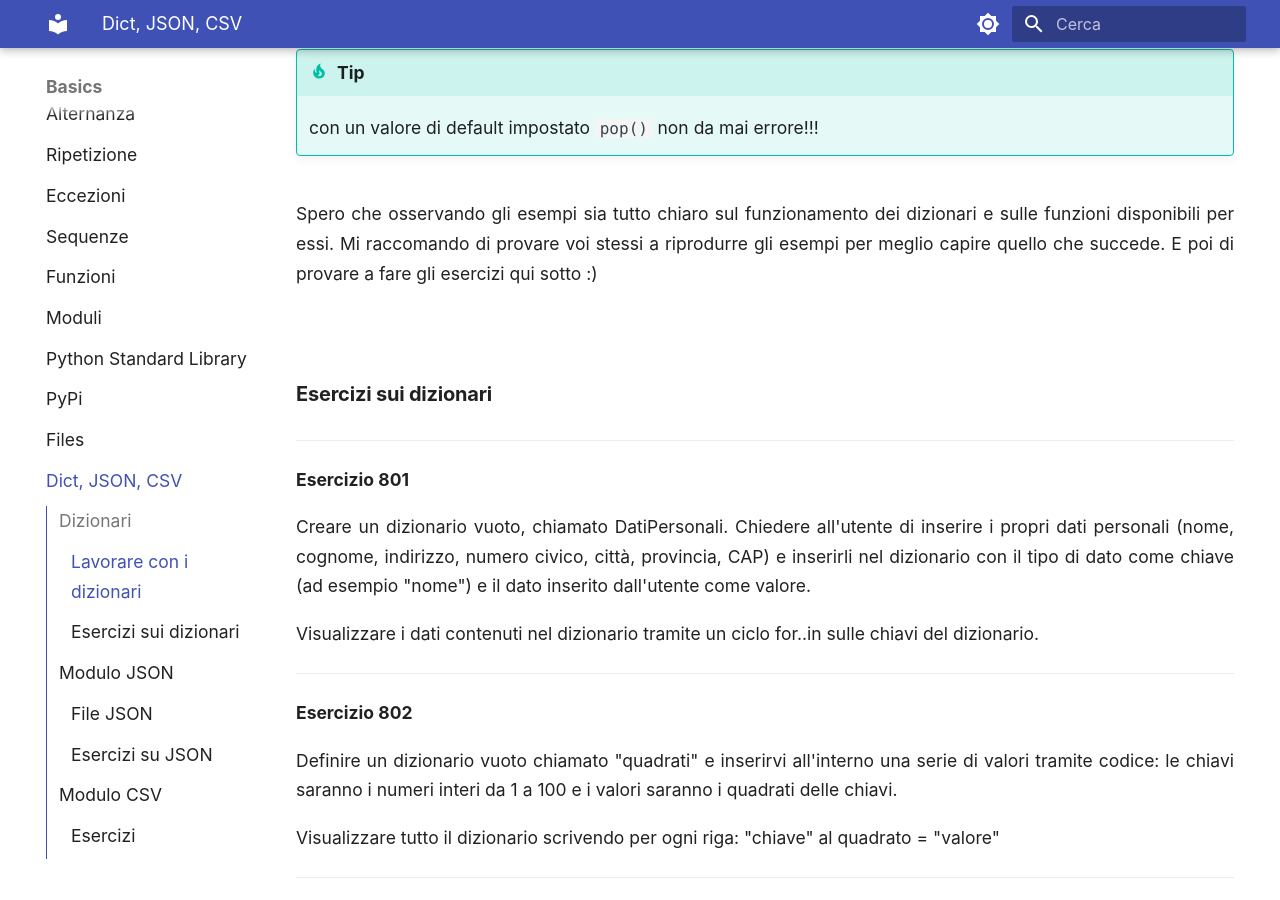
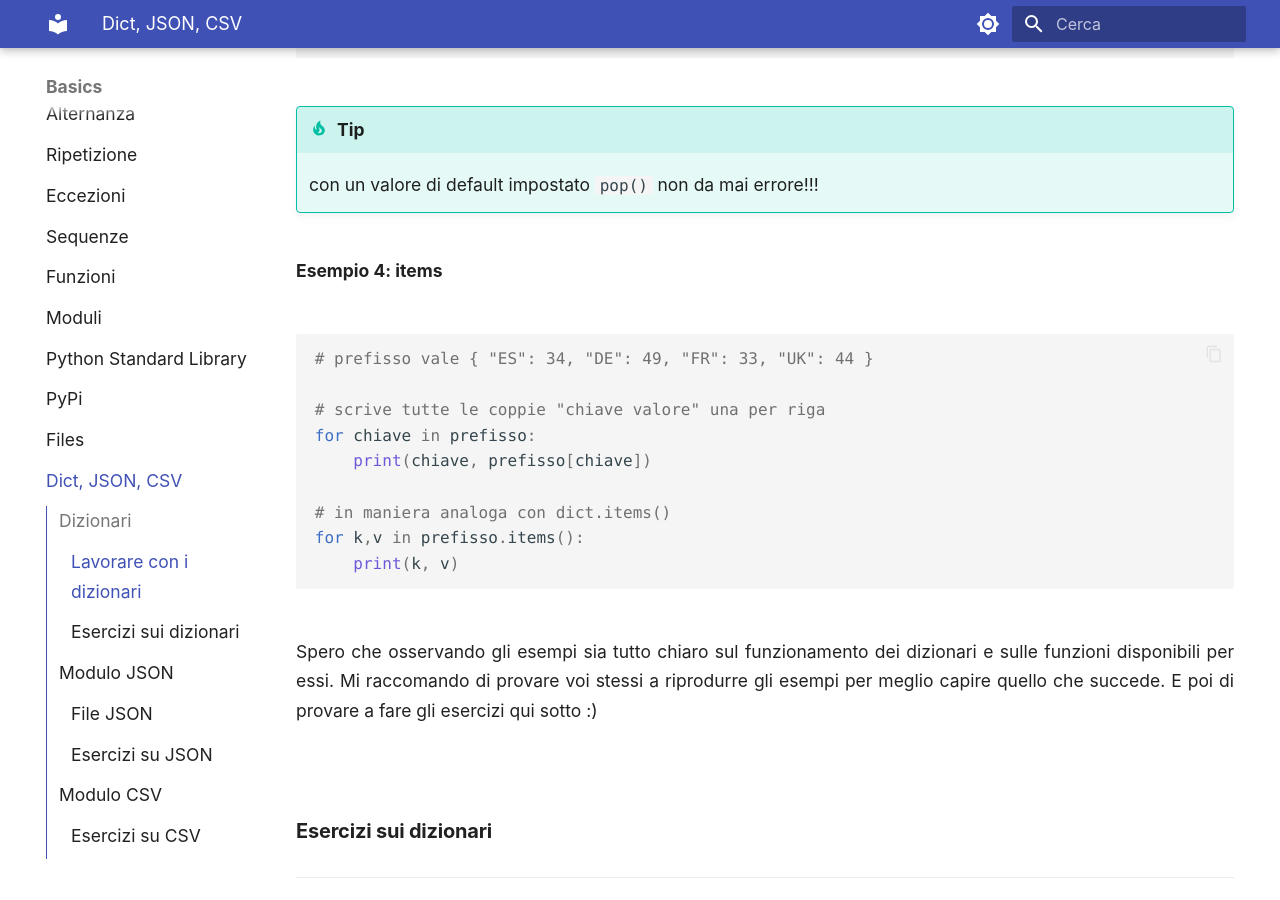
Before and after one commit to adjamhub/pyhandouts, an MkDocs documentation site: the page built from docs/basics/108_dict_json_csv.md, in a window 1280 px wide and 900 px high, scrolled down 7232 px. Built offline with MkDocs 1.6.1 and Material for MkDocs 9.7.7, drawn with Linux system fonts in a browser that asks for light colours; emoji names are drawn with the system emoji font; some of the changed text lies outside the part shown.

Commit message:
dict.items + title update

````diff
--- a/docs/basics/108_dict_json_csv.md
+++ b/docs/basics/108_dict_json_csv.md
@@ -146,6 +146,7 @@ I dizionari supportano inoltre alcuni metodi aggiuntivi tipici della classe `dic
 | `dic.pop(key, default)`  | Restituisce il valore corrispondente a key e lo elimina dal dizionario. Se non presente restituisce `default`.<br> Se non presente e default non impostato, genera un errore chiamato `KeyError`.|
 | `dic.copy()`             | Clona dic                                                                                                                       |
 | `dic.clear()`            | Cancella dic, ovvero rimuove tutti i suoi elementi                                                                              |
+| `dic.items()`            | Restituisce i dati del dizionario come una lista di tuple (chiave,valore)                                                       |
 
 
 **Esempio 1: keys**
@@ -227,6 +228,21 @@ prefisso.pop("US", 0) # valore di default impostato a 0, ritorna 0
 
 !!! tip
     con un valore di default impostato `pop()` non da mai errore!!!
+
+
+**Esempio 4: items**
+
+``` py
+# prefisso vale { "ES": 34, "DE": 49, "FR": 33, "UK": 44 }
+
+# scrive tutte le coppie "chiave valore" una per riga
+for chiave in prefisso:
+    print(chiave, prefisso[chiave])
+
+# in maniera analoga con dict.items()
+for k,v in prefisso.items():
+    print(k, v)
+```
 
 
 Spero che osservando gli esempi sia tutto chiaro sul funzionamento dei dizionari e sulle funzioni disponibili per essi.
@@ -462,7 +478,7 @@ Lo trovi ovunque: API web, file di configurazione, scambio dati tra dispositivi
 
 Un documento JSON assomiglia a un dizionario Python:
 
-```json
+```json title="Stringa JSON ben indentata"
 {
   "nome": "Andrea",
   "età": 30,
@@ -857,7 +873,7 @@ esempi e poi mettervi alla prova con i seguenti esercizi!
 
 <!-- ############################################################################################ -->
 
-### Esercizi
+### Esercizi su CSV
 
 !!! note "Nota"
 
````
